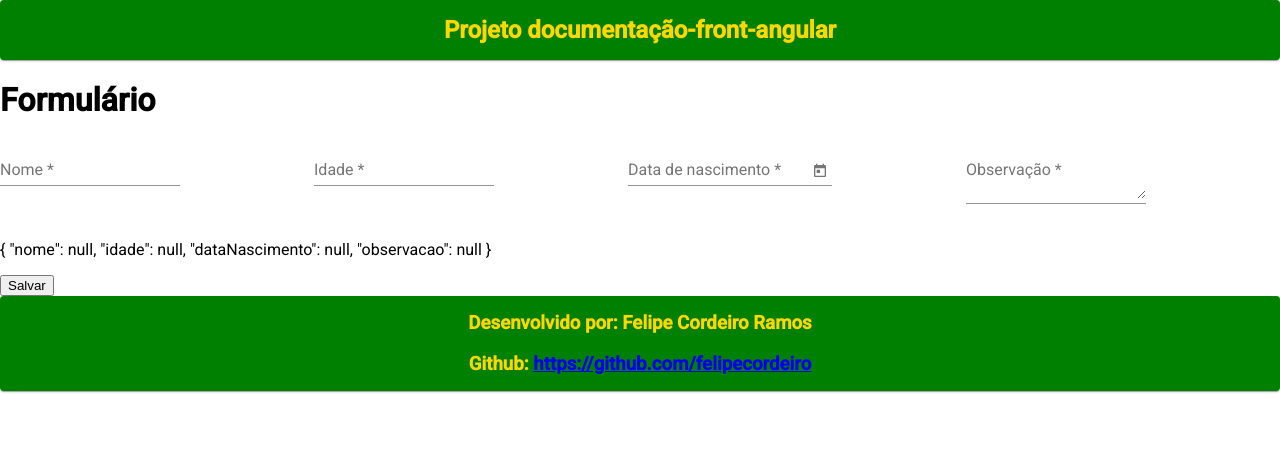
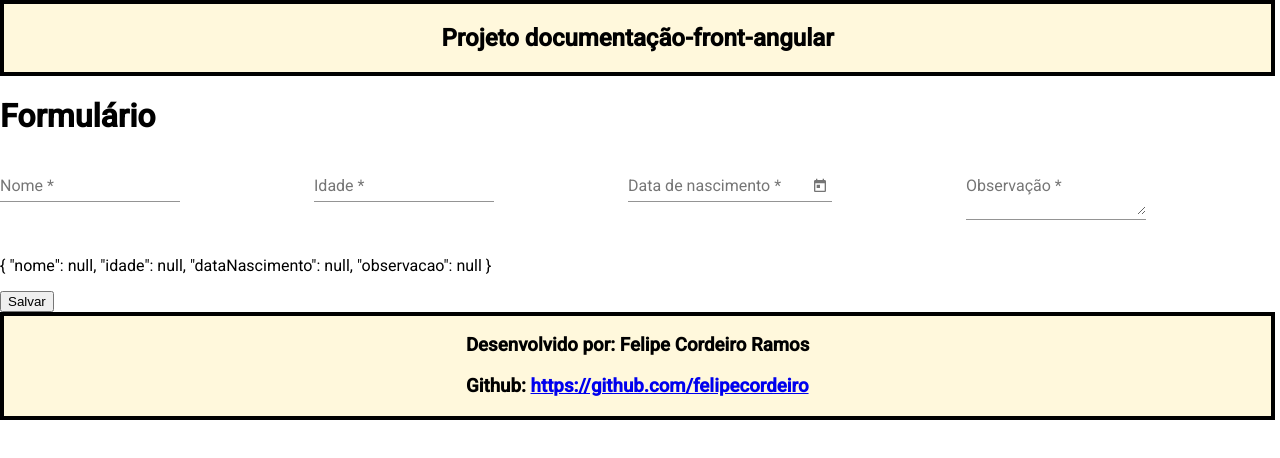
Before and after one commit to felipecordeiro/documentacao-front-angular, an Angular app: page /formulario in a window 1280 px wide. Shown: the top 458 px of the page. Built offline with nearby package versions, Linux system fonts and the light colour scheme; what ngx-papaparse would draw is missing.

Commit message:
Position sticky header e footer

```diff
--- a/src/app/core/components/footer/footer.component.html
+++ b/src/app/core/components/footer/footer.component.html
@@ -1,4 +1,6 @@
-<mat-card class="centraliza-texto cor-texto cor-background">
-    <h3>Desenvolvido por: Felipe Cordeiro Ramos</h3>
-    <h3>Github: <a href="https://github.com/felipecordeiro">https://github.com/felipecordeiro</a></h3>
-</mat-card>
+<div class="container">
+    <div>
+        <h3>Desenvolvido por: Felipe Cordeiro Ramos</h3>
+        <h3>Github: <a href="https://github.com/felipecordeiro">https://github.com/felipecordeiro</a></h3>
+    </div>
+</div>
--- /dev/null
+++ b/src/app/core/components/footer/footer.component.scss
@@ -0,0 +1,9 @@
+.container {
+    display: flex;
+    border: solid 4px black;
+    background-color: cornsilk;
+    justify-content: center;
+    position: sticky;
+    bottom: 0%;
+    width: 99%;
+}
--- a/src/app/core/components/footer/footer.component.ts
+++ b/src/app/core/components/footer/footer.component.ts
@@ -2,7 +2,8 @@ import { Component, OnInit } from '@angular/core';
 
 @Component({
     selector: 'dfa-footer',
-    templateUrl: 'footer.component.html'
+    templateUrl: 'footer.component.html',
+    styleUrls: ['footer.component.scss']
 })
 
 export class FooterComponent implements OnInit {
--- a/src/app/core/components/header/header.component.html
+++ b/src/app/core/components/header/header.component.html
@@ -1,3 +1,3 @@
-<mat-card class="centraliza-texto cor-texto cor-background">
+<div class="container">
     <h2>{{titulo}}</h2>
-</mat-card>
+</div>
--- /dev/null
+++ b/src/app/core/components/header/header.component.scss
@@ -0,0 +1,9 @@
+.container {
+    display: flex;
+    border: solid 4px black;
+    background-color: cornsilk;
+    justify-content: center;
+    position: sticky;
+    top: 0%;
+    width: 99%;
+}
--- a/src/app/core/components/header/header.component.ts
+++ b/src/app/core/components/header/header.component.ts
@@ -2,7 +2,8 @@ import { Component, Input, OnInit } from '@angular/core';
 
 @Component({
     selector: 'dfa-header',
-    templateUrl: 'header.component.html'
+    templateUrl: 'header.component.html',
+    styleUrls: ['header.component.scss']
 })
 
 export class HeaderComponent implements OnInit {
--- a/src/styles.scss
+++ b/src/styles.scss
@@ -2,15 +2,3 @@
 
 html, body { height: 100%; }
 body { margin: 0; font-family: Roboto, "Helvetica Neue", sans-serif; }
-
-.centraliza-texto {
-    text-align: center;
-}
-
-.cor-background {
-    background-color: green;
-}
-
-.cor-texto {
-    color: gold;
-}
```
